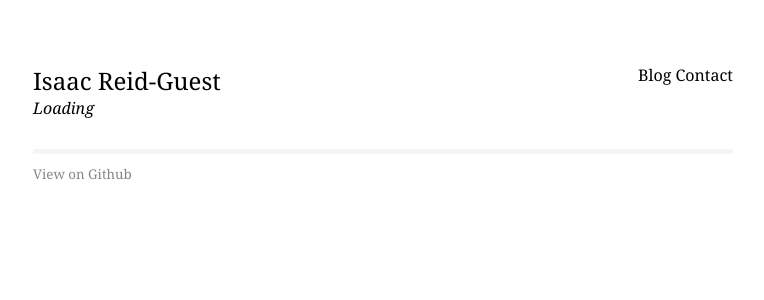
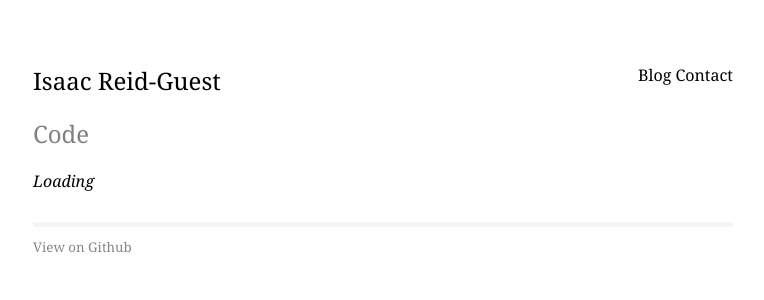
Before and after one commit to ir-g/ir-g.github.io, a Jekyll site: the page built from code.md, in a window 1280 px wide. Shown: the top 300 px of the page, without its empty margins (257-1021 px from the left). Built offline with Jekyll 4.4.1, drawn with Linux system fonts in a browser that asks for light colours.

Commit message:
Update and rename code.html to code.md

```diff
--- a/code.html
+++ b/code.md
@@ -1,6 +1,7 @@
 ---
 title: Code
 ---
+<h2>Code</h2>
 <div id="list"><i>Loading</i></div>
 <script src="/libs/jx.min.js"></script>
 <script>
```
